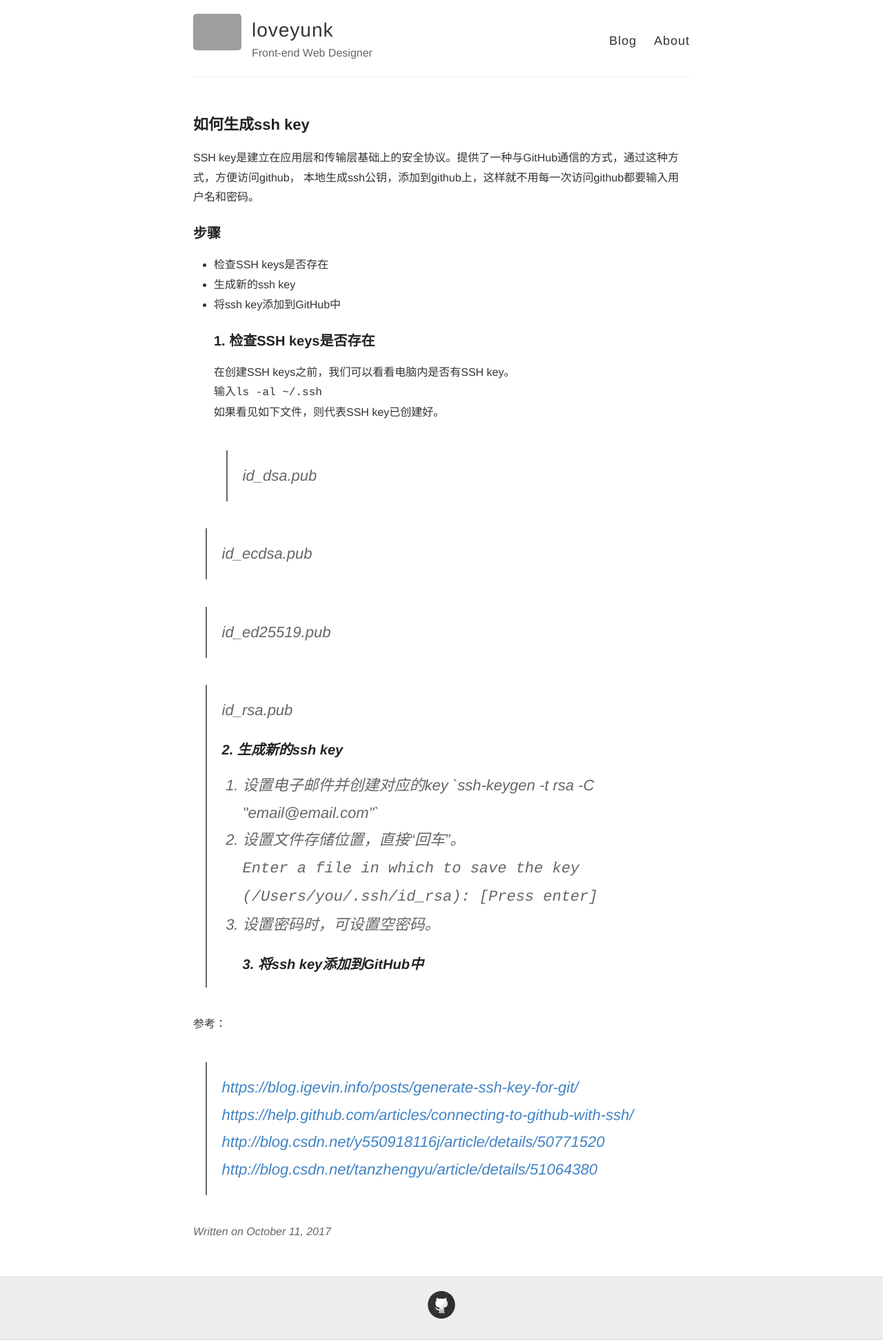
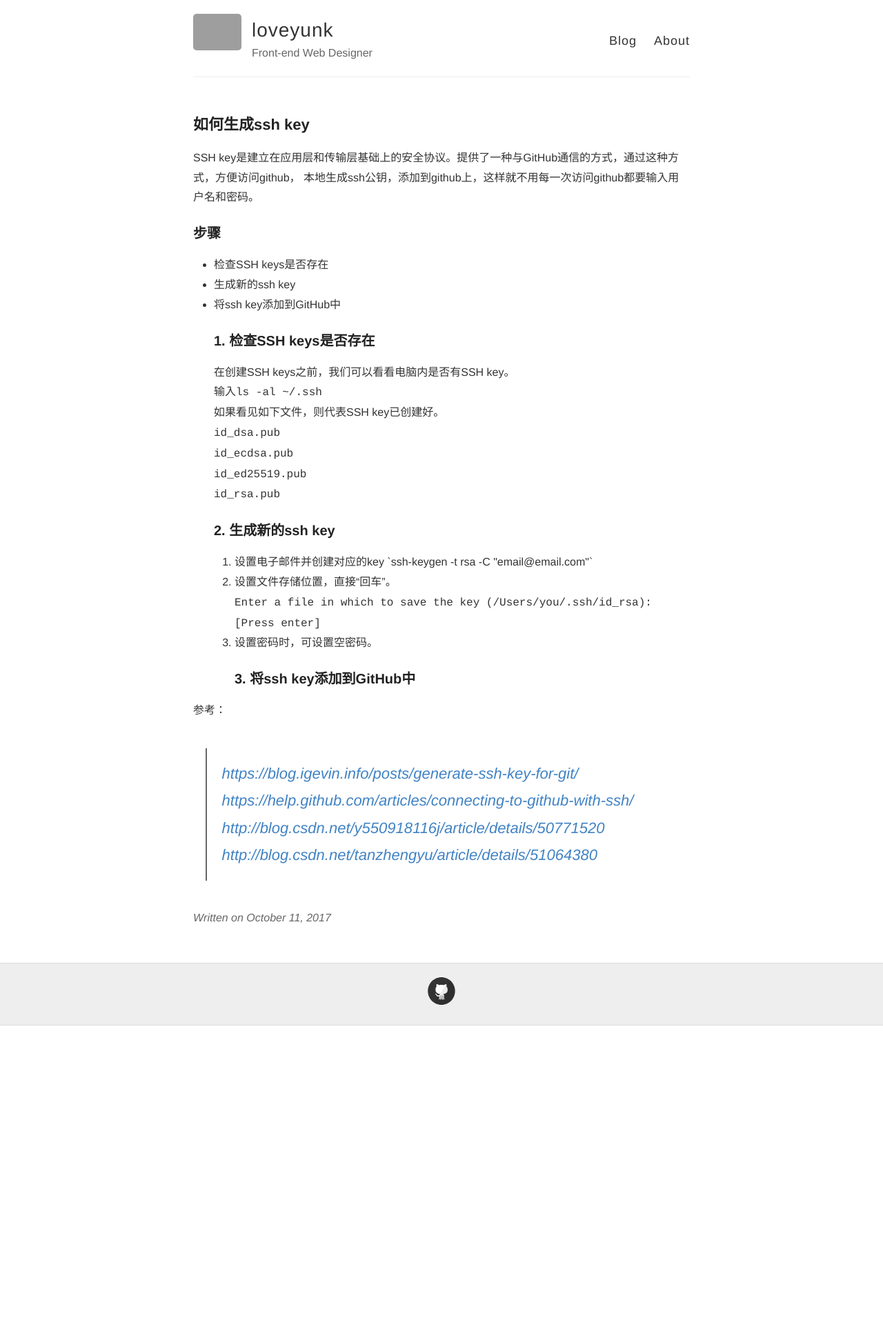
Before and after one commit to loveyunk/old.loveyunk.github.io, a Jekyll site: the page built from _posts/2017-10-11-如何生成ssh key.md, in a window 1280 px wide. Shown: the whole page at 69% size. Built offline with Jekyll 4.4.1, drawn with Linux system fonts in a browser that asks for light colours; after the commit the page ends 1487 px from its top, so only the background shows below that; grey boxes are pictures that could not be loaded.

```diff
--- a/_posts/2017-10-11-如何生成ssh key.md
+++ b/_posts/2017-10-11-如何生成ssh key.md
@@ -14,13 +14,10 @@ SSH key是建立在应用层和传输层基础上的安全协议。提供了一
 在创建SSH keys之前，我们可以看看电脑内是否有SSH key。<br>
 输入`ls -al ~/.ssh` <br>
 如果看见如下文件，则代表SSH key已创建好。<br>
-> id_dsa.pub <br>
-
-> id_ecdsa.pub <br>
-
-> id_ed25519.pub <br>
-
-> id_rsa.pub <br>
+`id_dsa.pub`<br>
+`id_ecdsa.pub` <br>
+`id_ed25519.pub` <br>
+`id_rsa.pub` <br>
 ### 2. 生成新的ssh key
 1. 设置电子邮件并创建对应的key<be>
 `ssh-keygen -t rsa -C "email@email.com"`
```
